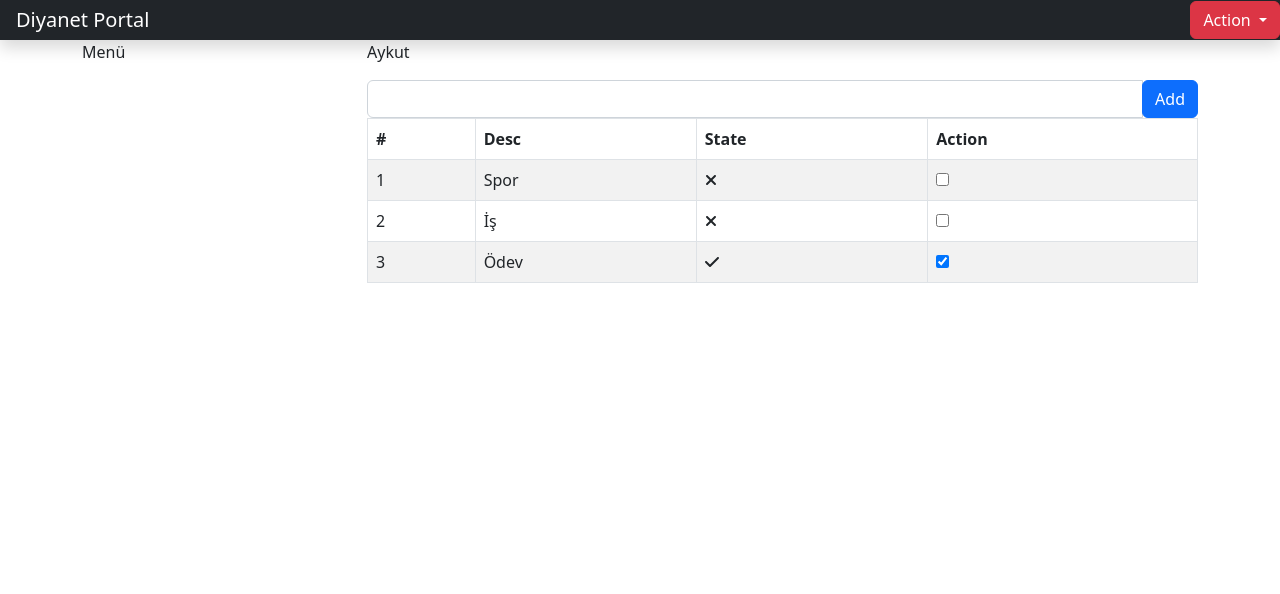
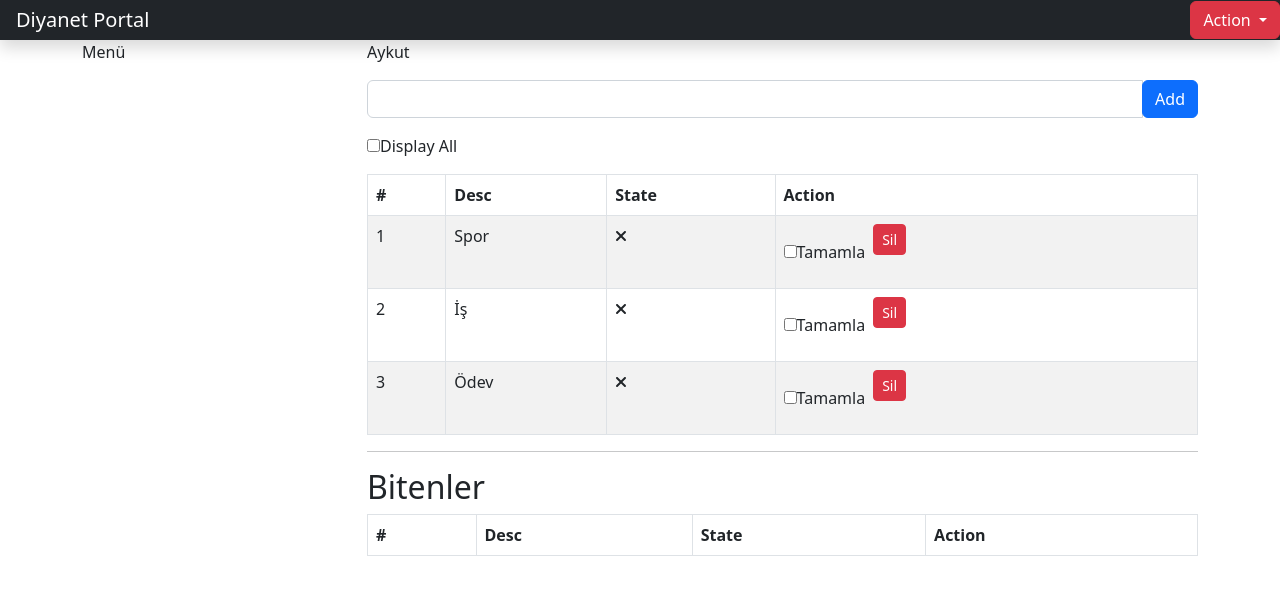
Before and after one commit to aykut-oz/angular-ex, an Angular app: page / in a window 1280 px wide. Shown: the top 594 px of the page. Built offline with nearby package versions, Linux system fonts and the light colour scheme.

Commit message:
TODO app complated

```diff
--- a/src/app/app-layout-admin/app-layout-admin.component.html
+++ b/src/app/app-layout-admin/app-layout-admin.component.html
@@ -21,10 +21,14 @@
     <div class="col-9">
       <p>{{getName()}}</p>
       <div class="input-group">
-        <input type="text" class="form-control">
+        <input type="text" class="form-control" #todoText>
         <div class="input-group-append">
-          <button class="btn btn-primary">Add</button>
+          <button class="btn btn-primary" (click)="addItem(todoText.value); todoText.value='';">Add</button>
         </div>
+      </div>
+      <div class="custom-control custom-checkbox my-3">
+        <input type="checkbox"  [(ngModel)]="isDisplay" name="" id="displayAll" class="custom-control-input">
+        <label for="displayAll" class="custom-control-label">Display All</label>
       </div>
       <table class="table table-striped table-bordered">
         <thead>
@@ -40,6 +44,45 @@
             <td>{{i+1}}</td>
             <td>{{item.description}}</td>
             <td [ngSwitch]="item.action">
+             <span *ngSwitchCase="false">
+              <fa-icon [icon]="['fas','times']"></fa-icon>
+             </span>
+             <span *ngSwitchCase="true">
+              <fa-icon [icon]="['fas','check']"></fa-icon>
+             </span>
+            </td>
+            <td>
+              <div class="d-flex m-auto p-auto">
+                <div class="custom-control custom-checkbox my-3">
+                  <input type="checkbox" [(ngModel)]="item.action" name="" id="chck_{{i+1}}" class="custom-control-input">
+                  <label for="chck_{{i+1}}" class="custom-control-label">Tamamla</label>
+                </div>
+             <div>
+
+              <button class="btn btn-sm btn-danger mx-2" (click)="removeItem(item.description)">Sil</button>
+             </div>
+              </div>
+             </td>
+          </tr>
+
+        </tbody>
+      </table>
+      <hr>
+      <h2>Bitenler</h2>
+      <table class="table table-striped table-bordered">
+        <thead>
+          <tr>
+            <th>#</th>
+            <th>Desc</th>
+            <th>State</th>
+            <th>Action</th>
+          </tr>
+        </thead>
+        <tbody>
+          <tr *ngFor="let item2 of getPassiveItems(); let i =index;">
+            <td>{{i+1}}</td>
+            <td>{{item2.description}}</td>
+            <td [ngSwitch]="item2.action">
              <span *ngSwitchCase="true">
               <fa-icon [icon]="['fas','check']"></fa-icon>
              </span>
@@ -47,7 +90,7 @@
               <fa-icon [icon]="['fas','times']"></fa-icon>
              </span>
             </td>
-            <td><input type="checkbox" [(ngModel)]="item.action"></td>
+            <td><input type="checkbox" [(ngModel)]="item2.action"></td>
           </tr>
 
         </tbody>
--- a/src/app/app-layout-admin/app-layout-admin.component.ts
+++ b/src/app/app-layout-admin/app-layout-admin.component.ts
@@ -3,6 +3,7 @@ import { Model } from '../models/model';
 import {FaIconLibrary, FontAwesomeModule} from '@fortawesome/angular-fontawesome';
 import {far} from '@fortawesome/free-regular-svg-icons';
 import {fas} from '@fortawesome/free-solid-svg-icons';
+import { TodoItem } from '../models/todoitem';
 
 @Component({
   selector: 'app-layout-admin',
@@ -11,6 +12,7 @@ import {fas} from '@fortawesome/free-solid-svg-icons';
 })
 export class AppLayoutAdminComponent {
   model = new Model();
+  isDisplay=false;
 
   constructor(
     library: FaIconLibrary,
@@ -21,6 +23,24 @@ export class AppLayoutAdminComponent {
     return this.model.user;
   }
   getItems(){
-    return this.model.items;
+    if(this.isDisplay) {
+      return this.model.items;
+    }
+    return this.model.items.filter(x=>!x.action);
+  }
+
+  getPassiveItems(){
+    return this.model.items.filter(x=>x.action);
+  }
+
+  addItem(value: string){
+    if(value!="")   {
+      this.model.items.push(new TodoItem(value,false))
+    }
+  }
+
+  removeItem(value:string){
+    this.model.items.splice(this.model.items.findIndex(x=>x.description==value),1);
+
   }
 }
--- a/src/app/models/model.ts
+++ b/src/app/models/model.ts
@@ -8,7 +8,7 @@ export class Model{
        this.items = [
           new TodoItem("Spor",false),
           new TodoItem("İş",false),
-          new TodoItem("Ödev",true),
+          new TodoItem("Ödev",false),
        ]
     }
 }
```
